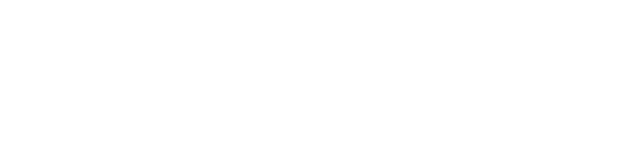
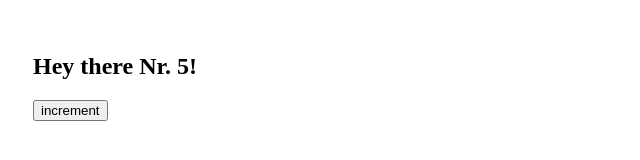
Before and after one commit to oene/demo-wc, a website with bundled scripts: page index.html in a window 1280 px wide. Shown: the whole page, without its empty margins (0-640 px from the left). Built offline with nearby package versions, Linux system fonts and the light colour scheme.

Commit message:
Changed index.html

```diff
--- a/index.html
+++ b/index.html
@@ -4,6 +4,6 @@
   <body>
     <demo-wc></demo-wc>
 
-    <script type="module" src="./src/DemoWc.js"></script>
+    <script type="module" src="./demo-wc.js"></script>
   </body>
 </html>
```
